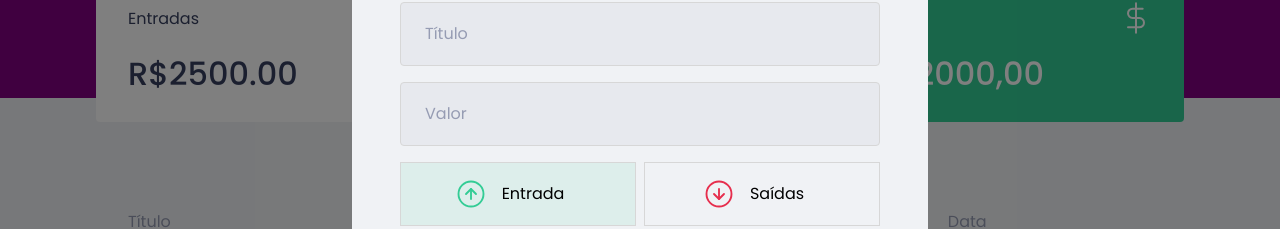
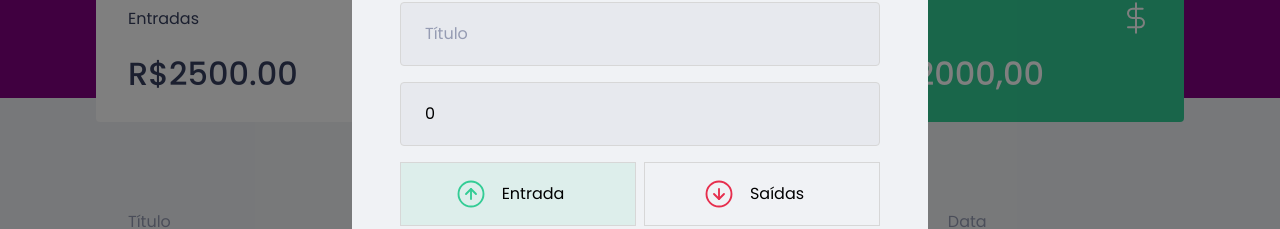
Before and after one commit to henriquedantass/finances-react, a React (Create React App) app: page / in a window 1280 px wide. Both pictures are taken after a click on the button "Nova Transação". Shown: the part 236-465 px from the top of the page. Built offline with nearby package versions, Linux system fonts and the light colour scheme; no server answers; what miragejs would draw is missing.

Commit message:
armazenando dados do formulario

```diff
--- a/src/Components/NewTransactionModal/index.tsx
+++ b/src/Components/NewTransactionModal/index.tsx
@@ -1,8 +1,9 @@
+import { FormEvent, useState } from 'react';
 import Modal from 'react-modal';
 import { Container, TransactionTypeContainer, RadioBox } from './styles';
 import outcomeImg from '../../assets/outcome.svg';
 import incomeImg from '../../assets/income.svg';
-import { useState } from 'react';
+
 
 interface NewTransactionModalOpenProps {
 
@@ -12,8 +13,20 @@
 }
 
 export function NewTransactionModal({ isOpen, onRequestClose }: NewTransactionModalOpenProps) {
+    const [title, setTitle] = useState('')
+    const [value, setValue] = useState(0)
+    const [category, setCategory] = useState('')
+    const [type, setType] = useState('deposit');
 
-    const [type, setType] = useState('deposit');
+    function handleCreateNewTransaction(event: FormEvent) {
+        event.preventDefault();
+        console.log({
+            title,
+            value,
+            category,
+            type
+        })
+    }
 
     return (
         <Modal
@@ -22,12 +35,21 @@
             overlayClassName="react-overlay-modal"
             className="react-content-modal"
         >
-            <Container>
+            <Container onSubmit={handleCreateNewTransaction}>
                 <h2>Cadastrar Transação</h2>
 
-                <input placeholder="Título" />
+                <input
+                    value={title}
+                    onChange={event => setTitle(event.target.value)}
+                    placeholder="Título"
+                />
 
-                <input type="number" placeholder="Valor" />
+                <input
+                    value={value}
+                    onChange={event => setValue(Number(event.target.value))}
+                    type="number"
+                    placeholder="Valor"
+                />
                 <TransactionTypeContainer>
 
                     <RadioBox
@@ -55,7 +77,11 @@
                     </RadioBox>
 
                 </TransactionTypeContainer>
-                <input placeholder="Categoria" />
+                <input
+                    value={category}
+                    onChange={event => setCategory(event.target.value)}
+                    placeholder="Categoria"
+                />
 
                 <button type="submit">Cadastrar</button>
 
```
